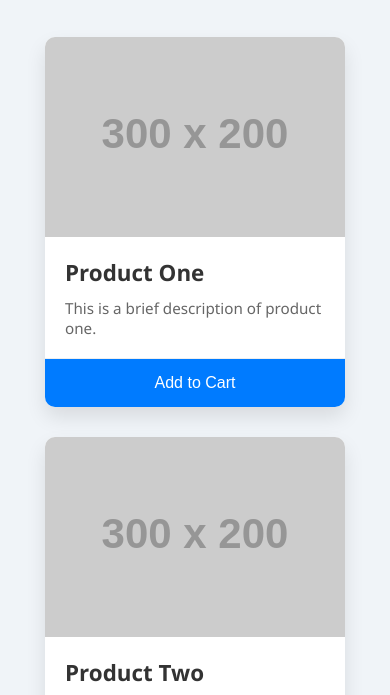
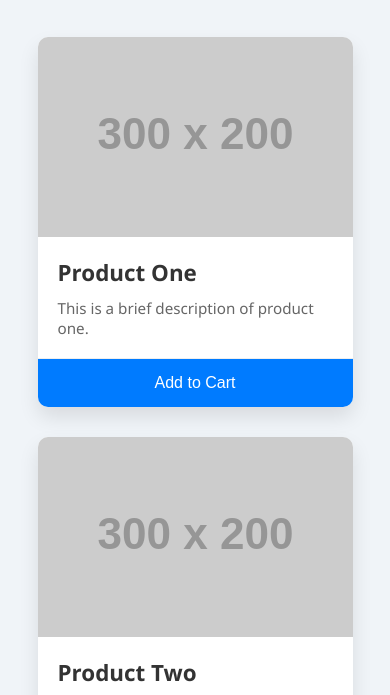
Before and after one commit to visheshpawar/Test, a plain HTML site: page index.html in a window 390 px wide. Shown: the part 104-799 px from the top of the page. Drawn offline with Linux system fonts and the light colour scheme; placeholder pictures from the web are drawn by us.

Commit message:
Update index.html

```diff
--- a/index.html
+++ b/index.html
@@ -3,7 +3,7 @@
 <head>
   <meta charset="UTF-8" />
   <meta name="viewport" content="width=device-width, initial-scale=1.0"/>
-  <title>Product Grid</title>
+  <title>Responsive Product Cards</title>
   <style>
     * {
       box-sizing: border-box;
@@ -25,10 +25,10 @@
     }
 
     .card-grid {
-      display: flex;
-      flex-wrap: wrap;
+      display: grid;
+      grid-template-columns: repeat(auto-fit, minmax(280px, 1fr));
+      gap: 30px;
       justify-content: center;
-      gap: 30px;
     }
 
     .card {
@@ -36,12 +36,12 @@
       border-radius: 10px;
       box-shadow: 0 10px 20px rgba(0, 0, 0, 0.1);
       overflow: hidden;
-      width: 300px;
       display: flex;
       flex-direction: column;
       transition: transform 0.3s, box-shadow 0.3s;
       opacity: 0;
       transform: translateY(40px);
+      width: 100%;
     }
 
     .card.show {
@@ -87,10 +87,10 @@
       background: #0056b3;
     }
 
-    @media (max-width: 768px) {
-      .card-grid {
-        flex-direction: column;
-        align-items: center;
+    @media (max-width: 500px) {
+      .card {
+        width: 90%;
+        margin: 0 auto;
       }
     }
   </style>
```
